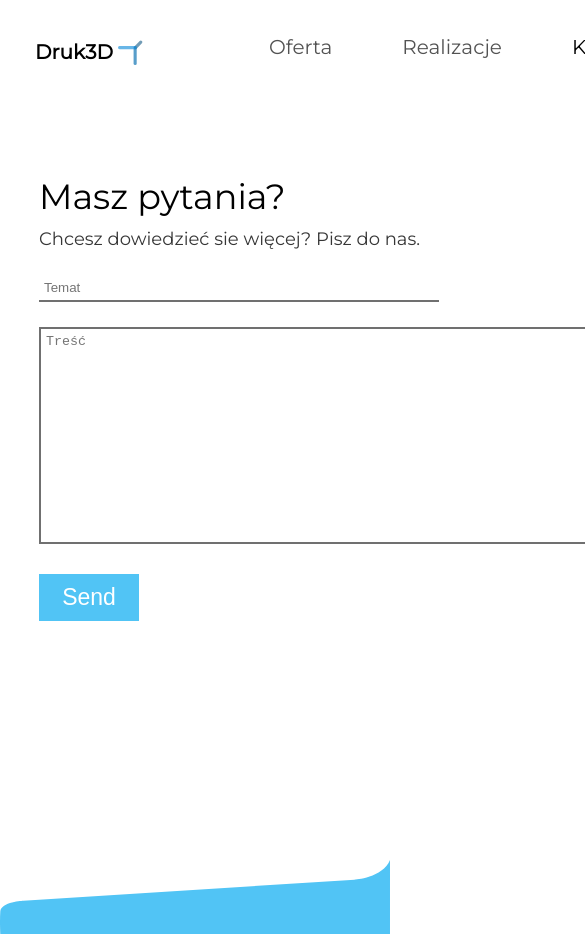
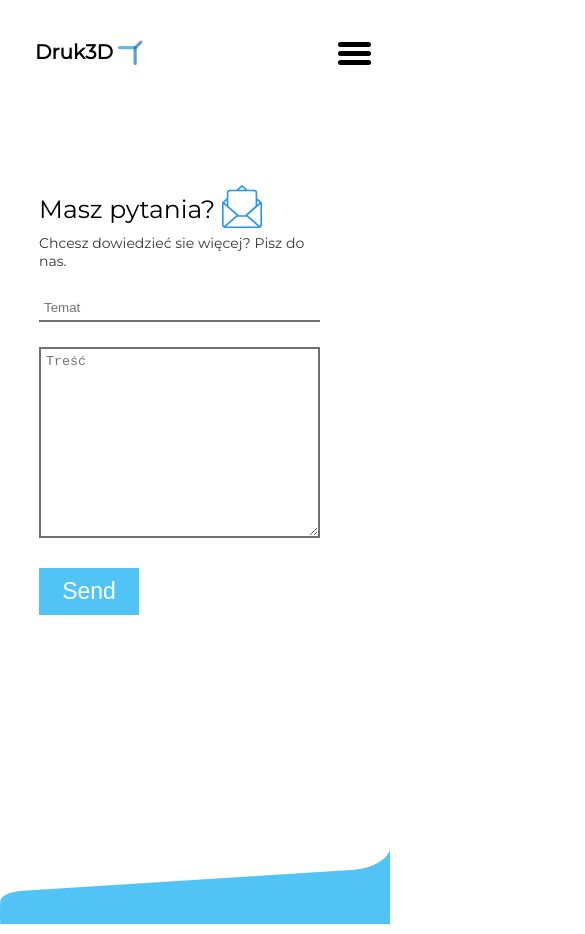
Before and after one commit to JacobKaczmarek/druk3d, a Nuxt app: page /contact in a window 390 px wide. Shown: the top 934 px of the page, 585 px wide, since content can reach past the window. After the commit the page ends 844 px from the top, so only its background shows below. Built offline with nearby package versions, Linux system fonts and the light colour scheme.

Commit message:
Add alpha version of the mobile view

```diff
--- a/assets/css/style.css
+++ b/assets/css/style.css
@@ -7,6 +7,10 @@
 
 html {
   font-family: 'Montserrat', sans-serif;
+}
+
+body {
+  overflow-x: hidden;
 }
 
 h1 {
@@ -21,3 +25,13 @@ h3 {
   font-size: 18px;
   margin-top: 10px;
 }
+
+@media screen and (max-width: 765px) {
+  h1 {
+    font-size: 25px;
+  }
+
+  h3 {
+    font-size: 14px;
+  }
+}
--- /dev/null
+++ b/components/Footer.vue
@@ -0,0 +1,28 @@
+<template>
+  <img :style="style" class="wave" src="../assets/images/Wave.svg" alt />
+</template>
+
+<script>
+export default {
+  name: 'Footer',
+  props: {
+    offset: {
+      type: String,
+      default: '-80px'
+    }
+  },
+  computed: {
+    style() {
+      return `bottom: ${this.offset}`
+    }
+  }
+}
+</script>
+
+<style scoped>
+.wave {
+  position: fixed;
+  left: 0;
+  width: 100vw;
+}
+</style>
--- a/components/Navbar.vue
+++ b/components/Navbar.vue
@@ -1,28 +1,41 @@
 <template>
   <div class="navbar-container">
     <nav>
-      <nuxt-link to="/" class="logo">
-        <span>Druk3D</span>
-        <img src="~/assets/images/Logo.svg" alt="Logo" />
-      </nuxt-link>
-      <ul>
-        <li>
+      <div class="logo-link-container">
+        <nuxt-link to="/" class="logo">
+          <span>Druk3D</span>
+          <img src="~/assets/images/Logo.svg" alt="Logo" />
+        </nuxt-link>
+      </div>
+      <ul class="nav-links">
+        <li @click="closeMenu()">
           <nuxt-link to="oferta">Oferta</nuxt-link>
         </li>
-        <li>
+        <li @click="closeMenu()">
           <nuxt-link to="realizacje">Realizacje</nuxt-link>
         </li>
-        <li>
+        <li @click="closeMenu()">
           <nuxt-link to="contact">Kontakt</nuxt-link>
         </li>
       </ul>
+      <div class="burger" @click="toggleNav()">
+        <img src="../assets/images/Burger.svg" class="burger-icon" />
+      </div>
     </nav>
   </div>
 </template>
 
 <script>
 export default {
-  name: 'Navbar'
+  name: 'Navbar',
+  methods: {
+    toggleNav() {
+      document.querySelector('.nav-links').classList.toggle('open')
+    },
+    closeMenu() {
+      document.querySelector('.nav-links').classList.remove('open')
+    }
+  }
 }
 </script>
 
@@ -52,6 +65,11 @@ nav {
   width: 25px;
 }
 
+.burger {
+  display: none;
+  cursor: pointer;
+}
+
 ul {
   display: flex;
   justify-content: space-evenly;
@@ -60,7 +78,7 @@ ul {
 }
 
 li {
-  margin: 35px;
+  margin: 35px 20px;
   font-size: 20px;
 }
 
@@ -72,4 +90,42 @@ a {
 .nuxt-link-active {
   color: black;
 }
+
+@media screen and (max-width: 765px) {
+  nav {
+    height: 100%;
+    flex-direction: column;
+    color: white;
+  }
+
+  .nav-links {
+    position: absolute;
+    height: 100%;
+    width: 100vw;
+
+    z-index: 1;
+    background: #51c4f5;
+    margin: auto;
+    flex-direction: column;
+    align-items: center;
+    justify-content: space-evenly;
+    clip-path: circle(0 at 110% -10%);
+    -webkit-clip-path: circle(0 at 110% -10%);
+    transition: all 0.3s ease-out;
+  }
+
+  .open {
+    clip-path: circle(1000px at 95% 5%);
+    -webkit-clip-path: circle(1000px at 95% 5%);
+    transition: all 0.7s ease-out;
+  }
+
+  .burger {
+    position: absolute;
+    top: 5%;
+    right: 5%;
+    display: block;
+    z-index: 2;
+  }
+}
 </style>
--- a/layouts/default.vue
+++ b/layouts/default.vue
@@ -15,6 +15,7 @@ export default {
 
 <style scoped>
 .container {
+  width: 100vw;
   display: flex;
   flex-direction: column;
 }
--- a/pages/contact.vue
+++ b/pages/contact.vue
@@ -2,20 +2,30 @@
   <div class="offer-wrapper">
     <div class="contact-container">
       <form class="form" action>
-        <h1>Masz pytania?</h1>
+        <h1>
+          Masz pytania?
+          <span>
+            <img class="small-envelope" src="../assets/images/Envelope.svg" />
+          </span>
+        </h1>
         <h3>Chcesz dowiedzieć sie więcej? Pisz do nas.</h3>
         <input id="subject" class="sm-input" type="text" placeholder="Temat" />
         <textarea id="content" class="big-input" placeholder="Treść" />
         <button class="send-btn" @click="sendMail()">Send</button>
       </form>
-      <img src="../assets/images/Envelope.svg" />
+      <img class="big-envelope" src="../assets/images/Envelope.svg" />
     </div>
-    <img class="wave" src="../assets/images/Wave.svg" alt />
+    <Footer />
   </div>
 </template>
 
 <script>
+import Footer from '~/components/Footer'
+
 export default {
+  components: {
+    Footer
+  },
   methods: {
     sendMail() {
       const subject = document.querySelector('#subject').value
@@ -39,14 +49,23 @@ export default {
 .contact-container {
   display: flex;
   justify-content: space-between;
+  align-items: center;
   width: 80%;
-  height: 60vh;
   margin: 10px auto;
 }
 
 .form {
   display: flex;
   flex-direction: column;
+  height: 500px;
+}
+
+.big-envelope {
+  margin-left: 30px;
+}
+
+.small-envelope {
+  display: none;
 }
 
 .sm-input,
@@ -61,16 +80,9 @@ export default {
 
 .big-input {
   width: 700px;
-  height: 500px;
+  height: 400px;
   border: 2px solid #707070;
   text-align: top;
-}
-
-.wave {
-  position: absolute;
-  bottom: -90px;
-  left: 0;
-  width: 100vw;
 }
 
 .send-btn {
@@ -90,4 +102,29 @@ textarea:focus,
 button:focus {
   outline: none;
 }
+
+@media screen and (max-width: 765px) {
+  .small-envelope {
+    display: inline-block;
+    max-width: 40px;
+    transform: translateY(10px);
+  }
+
+  .form {
+    width: 90%;
+  }
+
+  .big-envelope {
+    display: none;
+  }
+
+  .sm-input,
+  .big-input {
+    width: 100%;
+  }
+
+  .big-input {
+    height: 200px;
+  }
+}
 </style>
--- a/pages/index.vue
+++ b/pages/index.vue
@@ -1,5 +1,5 @@
 <template>
-  <div class="container">
+  <div class="home-container">
     <img class="hero" src="../assets/images/Hero.svg" alt />
     <h1>Druk 3D na który cie stać</h1>
     <h3>Realizuj pomysły nie płacąc fortuny.</h3>
@@ -14,16 +14,17 @@ export default {
 </script>
 
 <style scoped>
-.container {
+.home-container {
   display: flex;
+  flex-direction: column;
   align-items: center;
-  transform: translateX(20px);
+  overflow: hidden;
 }
 
 .hero {
   margin-top: 50px;
   width: 300px;
-  transform: translateX(55px);
+  transform: translateX(70px);
 }
 
 .offer-btn {
--- a/pages/oferta.vue
+++ b/pages/oferta.vue
@@ -13,12 +13,18 @@
       </div>
       <img class="dino" src="../assets/images/dinosaur.png" />
     </div>
-    <img class="wave" src="../assets/images/Wave.svg" alt />
+    <Footer />
   </div>
 </template>
 
 <script>
-export default {}
+import Footer from '~/components/Footer'
+
+export default {
+  components: {
+    Footer
+  }
+}
 </script>
 
 <style scoped>
@@ -48,10 +54,25 @@ ul {
   letter-spacing: 0.1em;
 }
 
-.wave {
-  position: absolute;
-  bottom: -60px;
-  left: 0;
-  width: 100vw;
+@media screen and (max-width: 765px) {
+  .offer-container {
+    margin-top: 20px;
+    flex-direction: column;
+    width: 80%;
+  }
+
+  .left-container {
+    margin-bottom: 20px;
+  }
+
+  ul {
+    font-size: 15px;
+    margin-top: 15px;
+    line-height: 1.6;
+  }
+
+  .dino {
+    display: none;
+  }
 }
 </style>
--- a/pages/realizacje.vue
+++ b/pages/realizacje.vue
@@ -9,16 +9,18 @@
         <Card v-for="card of cards" :key="card" class="card" />
       </div>
     </div>
-    <img class="wave" src="../assets/images/Wave.svg" alt />
+    <Footer />
   </div>
 </template>
 
 <script>
 import Card from '~/components/Card'
+import Footer from '~/components/Footer'
 
 export default {
   components: {
-    Card
+    Card,
+    Footer
   },
   data() {
     return {
@@ -32,6 +34,8 @@ export default {
 .real-container {
   margin: 30px auto;
   width: 80%;
+  height: 70vh;
+  overflow-x: hidden;
 }
 .header {
   display: flex;
@@ -41,6 +45,8 @@ export default {
 
 .cards-container {
   display: flex;
+  overflow-y: visible;
+  height: auto;
 }
 
 .card {
```
Also changed, not shown: assets/images/Burger.svg (added), assets/images/WhiteBurger.svg (added).
